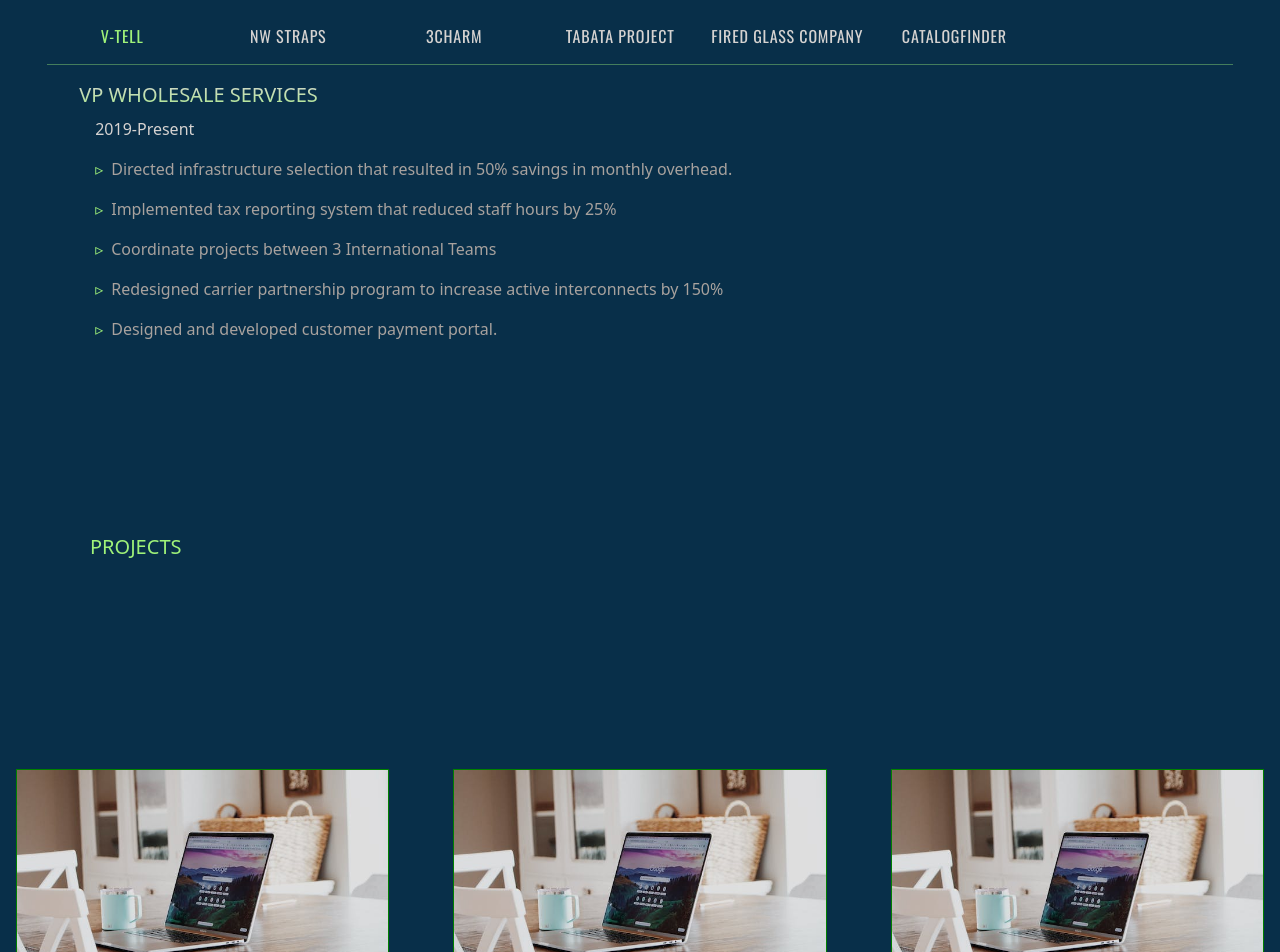
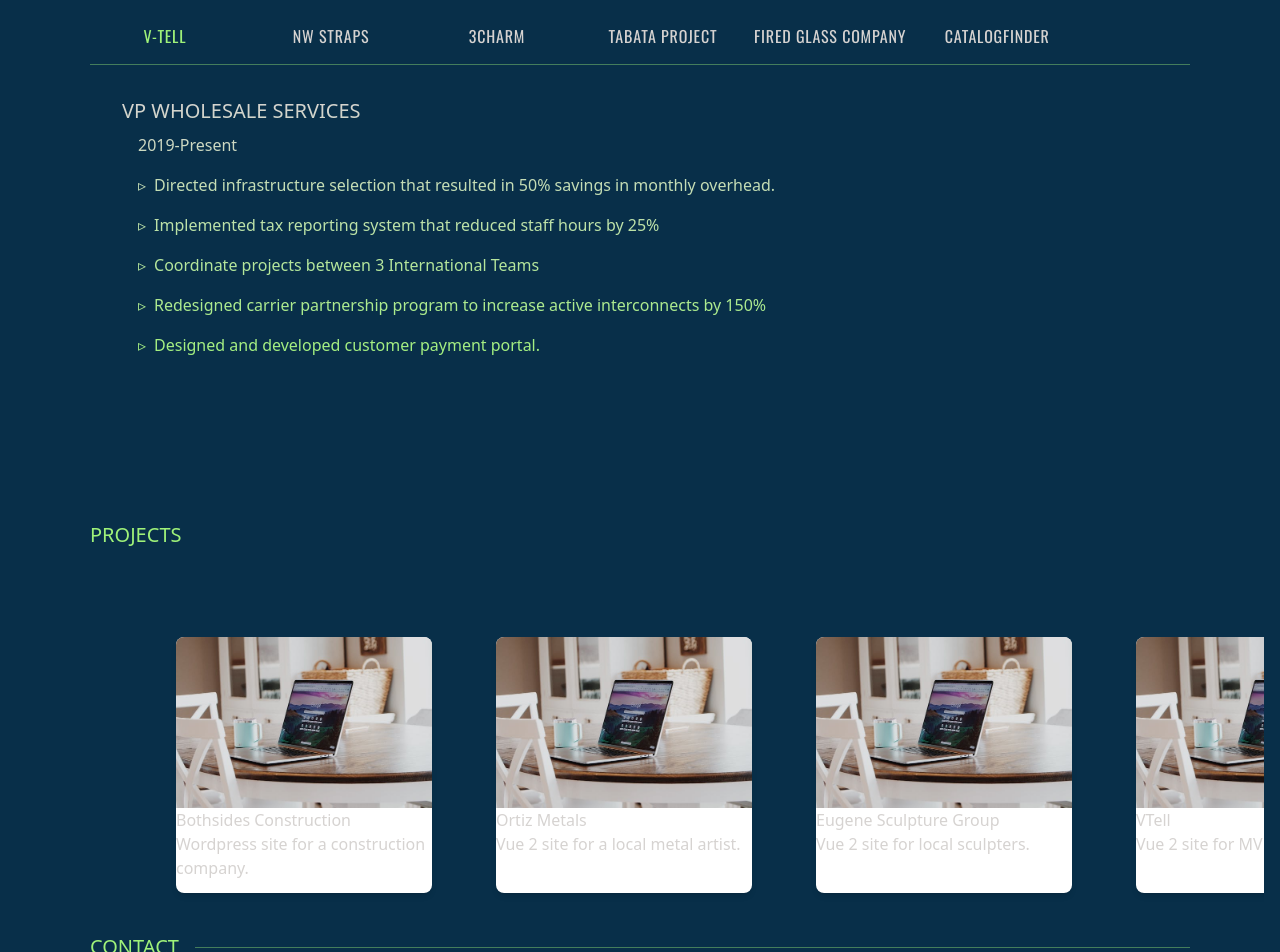
Before and after one commit to kdjordan/2023_portfolio, a Vue app: page / in a window 1280 px wide. Shown: the part 2040-2992 px from the top of the page. Built offline with nearby package versions, Linux system fonts and the light colour scheme.

Commit message:
fixed experience section

```diff
--- a/src/animations.ts
+++ b/src/animations.ts
@@ -2,12 +2,12 @@ import { gsap } from 'gsap';
 
 function fadeInHero() {
   return () => {
-    gsap.fromTo('#hero', { y: -100 }, { y: 0, opacity: 1, duration:.5, ease: 'power1.out'})
+    gsap.fromTo('#hero', { y: -100 }, { y: 0, opacity: 1, duration:1.5, ease: 'power1.out'})
   }
 }
 
 export function animateJobChange() {
-  gsap.from('#job', { duration: 1.5, opacity: 0, y: -10, ease: 'power1.out'})
+  gsap.fromTo('#job', {y: -10, opacity: 0 }, { duration: 1.5, y: 0,  opacity: 1, ease: 'power1.out'})
 }
 
 
--- a/src/assets/projects.ts
+++ b/src/assets/projects.ts
@@ -5,16 +5,16 @@ interface Projects {
 }
 
 const projects: Projects[] =[
-  // {
-  //   name: 'Bothsides Construction',
-  //   description: 'Wordpress site for a construction company.',
-  //   link: '/assets/images/bsc.jpg'
-  // },
-  // {
-  //   name: 'Ortiz Metals',
-  //   description: 'Vue 2 site for a local metal artist.',
-  //   link: '/assets/images/ortiz.jpg'
-  // },
+  {
+    name: 'Bothsides Construction',
+    description: 'Wordpress site for a construction company.',
+    link:'place.jpg'
+  },
+  {
+    name: 'Ortiz Metals',
+    description: 'Vue 2 site for a local metal artist.',
+    link: 'place.jpg'
+  },
   {
     name: 'Eugene Sculpture Group',
     description: 'Vue 2 site for local sculpters.',
--- a/src/components/TabbedIndex.vue
+++ b/src/components/TabbedIndex.vue
@@ -30,24 +30,24 @@
 			</button>
 		</div>
 		<span
-			class="block bg-highGreen h-[1px] opacity-40 overflow-visible"
+			class="block bg-highGreen h-[1px] opacity-40 overflow-visibl mb-4"
 		></span>
-		<div class="flex flex-col items-start p-4">
+		<div class="flex flex-col items-start p-4 min-h-[400px]">
 			<div
 				v-for="(job, index) in data"
 				:key="index"
 				id="job"
 				v-show="activeTab === index"
-				class="px-4"
+				class="px-4 gradient-text"
 			>
-				<h2 class="gradient-text text-xl pb-2 uppercase">
+				<h2 class="text-xl pb-2 uppercase">
 					{{ job.title }}
 				</h2>
-				<div class="text-base pl-4 pb-4">{{ job.dates }}</div>
+				<div class="pl-4 pb-4">{{ job.dates }}</div>
 				<div
 					v-for="highlight in job.highlights"
 					:key="highlight"
-					class="text-stone-400 pb-4 pl-4"
+					class="pb-4 pl-4"
 				>
 					<div class="flex items-top">
 						<div class="pr-2">
--- a/src/components/home/HomeExperience.vue
+++ b/src/components/home/HomeExperience.vue
@@ -11,7 +11,7 @@
 <template>
 	<section id="experience" style="scroll-margin-top: 100px;">
 		<div
-			class="text-stone-300 pb-[20vh] lg:max-w-[95%] lg:mx-auto"
+		class="flex flex-col text-stone-300 pb-[5vh] lg:max-w-[1100px] lg:mx-auto w-full"
 		>
 		<h2 class="flex items-center text-highGreen pb-[3rem] w-full text-xl">
 			EXPERIENCE
--- a/src/components/home/HomeProjects.vue
+++ b/src/components/home/HomeProjects.vue
@@ -10,11 +10,11 @@
 <template>
 	<section
 		id="projects"
-		class="flex flex-col justify-center pb-[10vh]"
-		style="scroll-margin-top: 200px"
+		class="flex flex-col m-auto p-auto"
+		style="scroll-margin-top: 100px"
 	>
 		<div
-			class="flex flex-col text-stone-300 pb-[20vh] lg:max-w-[1100px] lg:mx-auto w-full"
+			class="flex flex-col text-stone-300 pb-[5vh] lg:max-w-[1100px] lg:mx-auto w-full"
 		>
 			<h2 class="text-highGreen self-start pb-[3rem] w-full text-xl">
 				PROJECTS
@@ -23,26 +23,21 @@
 				></span>
 			</h2>
 		</div>
-		<div class="overflox-x-auto">
+
+		<div class="flex overflow-x-scroll pb-10 hide-scroll-bar">
 			<div
-				class="flex justify-around items-center text-stone-300 w-full gap-16"
+				class="flex flex-nowrap lg:ml-40 md:ml-20 ml-10 gap-16 text-stone-300 cursor-pointer"
 			>
 				<div
 					v-for="(p, index) in projects"
 					:key="index"
-					class="card cursor-pointer min-w-[150px] mb-4 tracking-wider uppercase"
+					class="w-64 h-64 max-w-s overflow-hidden rounded-lg shadow-md bg-white hover:shadow-xl transition-shadow duration-300 ease-in-out"
 				>
 					<img :src="`./image/${p.link}`" alt="project image" />
-					{{ p.name }}
+					<h3>{{ p.name }}</h3>
+					<p>{{ p.description }}</p>
 				</div>
 			</div>
 		</div>
 	</section>
 </template>
-
-<style scoped>
-	.card {
-		max-width: 500px;
-		border: 1px solid green;
-	}
-</style>
```
